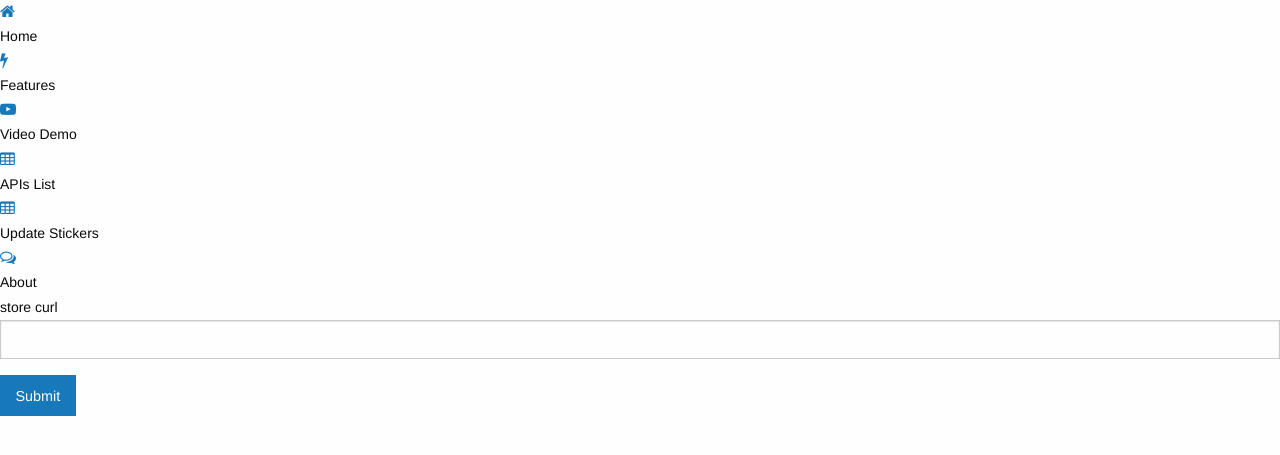
After one commit to gcthuan/audeecon, a Rails app: page /update-stickers in a window 1280 px wide. The commit adds this page. Shown: the top 455 px of the page. Run offline with Rails 7, Linux system fonts and the light colour scheme; style sheets or scripts are compiled from the project's sources; some libraries are stand-ins or nearby versions.

Commit message:
Add interface to update sticker sotre

```diff
--- a/app/controllers/api/v2/packs_controller.rb
+++ b/app/controllers/api/v2/packs_controller.rb
@@ -50,10 +50,12 @@ class Api::V2::PacksController < ApplicationController
     head :no_pack
   end
   # get all packs from id_list.txt
-  def initialize_database
-    Pack.delay.initialize_packs
-    @packs = Pack.all
-    render json: @packs.to_json(:except => :stickers)
+  def new_packs
+    @store_curl = params[:store_curl]
+    render action: 'new_packs'
+    if !@store_curl.blank?
+      Pack.delay.initialize_packs params[:store_curl]
+    end
   end
 
   def pack_params
--- a/app/controllers/pages_controller.rb
+++ b/app/controllers/pages_controller.rb
@@ -13,4 +13,10 @@ class PagesController < ApplicationController
 
 	def features
 	end
+
+	def update_stickers
+
+	end
+
+
 end
--- /dev/null
+++ b/app/views/api/v2/packs/new_packs.html.erb
@@ -0,0 +1,10 @@
+<%= content_for :title, "Update Stickers Store"%>
+<form>
+  <div class="row">
+<%= form_tag({controller: "packs", action: "new_packs"}, method: "get") do %>
+<%= label_tag(:store_curl, "store curl") %>
+<%= text_field_tag(:store_curl) %>
+<%= submit_tag("Submit", class: "button") %>
+<% end %>
+  </div>
+</form>
--- a/app/views/layouts/application.html.erb
+++ b/app/views/layouts/application.html.erb
@@ -15,7 +15,7 @@
   </head>
 
   <body>
-    <div class="icon-bar five-up" role="navigation">
+    <div class="icon-bar six-up" role="navigation">
       <a class="item" aria-labelledby="#itemlabel1" href="/">
         <i class="fa fa-home"></i>
         <label id='itemlabel1'>Home</label>
@@ -28,13 +28,17 @@
         <i class="fa fa-youtube-play"></i>
         <label id='itemlabel3'>Video Demo</label>
       </a>
-      <a class="item" aria-labelledby="#itemlabel2" href="/api-list">
+      <a class="item" aria-labelledby="#itemlabel4" href="/api-list">
         <i class="fa fa-table"></i>
-        <label id='itemlabel2'>APIs List</label>
+        <label id='itemlabel4'>APIs List</label>
       </a>
-      <a class="item" aria-labelledby="#itemlabel4" href="/about">
+      <a class="item" aria-labelledby="#itemlabel5" href="/update-stickers">
+        <i class="fa fa-table"></i>
+        <label id='itemlabel5'>Update Stickers</label>
+      </a>
+      <a class="item" aria-labelledby="#itemlabel6" href="/about">
         <i class="fa fa-comments-o"></i>
-        <label id='itemlabel4'>About</label>
+        <label id='itemlabel6'>About</label>
       </a>
     </div>
     <%= yield %>
--- a/config/routes.rb
+++ b/config/routes.rb
@@ -8,7 +8,7 @@ Rails.application.routes.draw do
   match '/api/v1/users/:username/packs', to: 'api/v1/users#show_packs', via: 'get'
   match '/api/v1/packs/:id/:sticker_id', to: 'api/v1/packs#get_sticker', via: 'get'
   #api v2
-  match '/api/v2/packs/initialize', to: 'api/v2/packs#initialize_database', via: 'get'
+  match 'update-stickers', to: 'api/v2/packs#new_packs', via: 'get'
   match '/api/v2/categories/initialize', to: 'api/v2/categories#initialize_categories_database', via: 'get'
   match '/api/v2/packs/demo', to: 'api/v2/packs#demo', via: 'get'
   match '/api/v2/users/:username', to: 'api/v2/users#show', via: 'get'
@@ -38,4 +38,6 @@ Rails.application.routes.draw do
   match '/api-list', to: 'pages#api_list', via: 'get'
   match '/demo', to: 'pages#demo', via: 'get'
   match '/features', to: 'pages#features', via: 'get'
+  #match '/update-stickers', to: 'pages#update_stickers', via: 'get'
+
 end
```
Also changed, not shown: app/models/pack.rb (+8 -4 lines), app/views/pages/update_stickers.html.erb (added, +14 -0 lines), Gemfile, Gemfile.lock.
